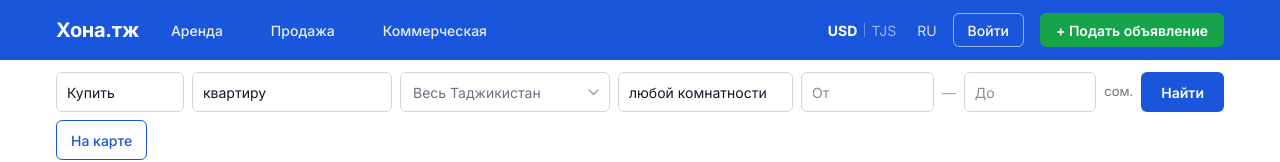
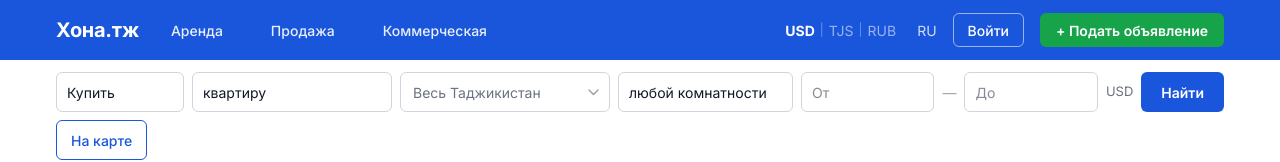
Before and after one commit to Shoinbekov/hona-tj, a Next.js app: page / in a window 1280 px wide. Shown: the top 162 px of the page. Built offline with nearby package versions, Linux system fonts and the light colour scheme.

Commit message:
исправления валюты и фильтров

```diff
--- a/src/app/page.tsx
+++ b/src/app/page.tsx
@@ -6,7 +6,7 @@ import SearchSection from '@/components/SearchFilters';
 import PropertyCard from '@/components/PropertyCard';
 import Footer from '@/components/Footer';
 import { useLanguage } from '@/contexts/LanguageContext';
-import { MOCK_PROPERTIES } from '@/lib/data';
+import { MOCK_PROPERTIES, getPriceInCurrency } from '@/lib/data';
 import { SearchFilters } from '@/types';
 import { Home, ChevronLeft, ChevronRight } from 'lucide-react';
 
@@ -46,7 +46,7 @@ export default function HomePage() {
           if (p.rooms !== +r) return false;
         }
       }
-      const price = currency === 'USD' ? p.priceUSD : p.priceTJS;
+      const price = getPriceInCurrency(p, currency);
       if (filters.minPrice && price < +filters.minPrice) return false;
       if (filters.maxPrice && price > +filters.maxPrice) return false;
       if (filters.hasPhoto && p.images.length === 0) return false;
--- a/src/components/MapView.tsx
+++ b/src/components/MapView.tsx
@@ -5,7 +5,7 @@ import { MapContainer, TileLayer, Marker, Popup } from 'react-leaflet';
 import L from 'leaflet';
 import 'leaflet/dist/leaflet.css';
 import { useLanguage } from '@/contexts/LanguageContext';
-import { MOCK_PROPERTIES, formatPrice } from '@/lib/data';
+import { MOCK_PROPERTIES, formatPrice, getPriceInCurrency } from '@/lib/data';
 import LocationPicker from '@/components/LocationPicker';
 
 const BLUE   = '#1a56db';
@@ -156,7 +156,7 @@ export default function MapView() {
                   )}
                   <div style={{ padding: '10px 12px 12px' }}>
                     <div style={{ fontSize: 17, fontWeight: 700, color: BLUE }}>
-                      {formatPrice(currency === 'USD' ? p.priceUSD : p.priceTJS, currency)}
+                      {formatPrice(getPriceInCurrency(p, currency), currency)}
                     </div>
                     <div style={{ fontSize: 13, color: '#111827', marginTop: 4, lineHeight: 1.35 }}>
                       {p.title.ru}
--- a/src/components/Navbar.tsx
+++ b/src/components/Navbar.tsx
@@ -39,15 +39,16 @@ export default function Navbar() {
         {/* Right */}
         <div style={{ display: 'flex', alignItems: 'center', gap: 16, marginLeft: 'auto' }} className="hidden md:flex">
 
-          {/* USD / TJS */}
+          {/* USD / TJS / RUB */}
           <div style={{ display: 'flex', alignItems: 'center', gap: 0, color: '#fff', fontSize: 14 }}>
-            <button onClick={() => setCurrency('USD')} style={{ background: 'none', border: 'none', color: '#fff', cursor: 'pointer', fontSize: 14, fontWeight: currency === 'USD' ? 700 : 400, opacity: currency === 'USD' ? 1 : 0.55, padding: '2px 5px' }}>
-              USD
-            </button>
-            <span style={{ color: 'rgba(255,255,255,0.35)', fontSize: 12 }}>|</span>
-            <button onClick={() => setCurrency('TJS')} style={{ background: 'none', border: 'none', color: '#fff', cursor: 'pointer', fontSize: 14, fontWeight: currency === 'TJS' ? 700 : 400, opacity: currency === 'TJS' ? 1 : 0.55, padding: '2px 5px' }}>
-              TJS
-            </button>
+            {(['USD', 'TJS', 'RUB'] as const).map((c, i, arr) => (
+              <span key={c} style={{ display: 'flex', alignItems: 'center' }}>
+                {i > 0 && <span style={{ color: 'rgba(255,255,255,0.35)', fontSize: 12 }}>|</span>}
+                <button onClick={() => setCurrency(c)} style={{ background: 'none', border: 'none', color: '#fff', cursor: 'pointer', fontSize: 14, fontWeight: currency === c ? 700 : 400, opacity: currency === c ? 1 : 0.55, padding: '2px 5px' }}>
+                  {c}
+                </button>
+              </span>
+            ))}
           </div>
 
           <span style={{ color: '#fff', fontSize: 14, opacity: 0.8 }}>RU</span>
@@ -81,9 +82,12 @@ export default function Navbar() {
           ))}
           <div style={{ display: 'flex', gap: 10, marginTop: 12 }}>
             <div style={{ display: 'flex', alignItems: 'center', gap: 4, color: '#fff', fontSize: 14, marginRight: 8 }}>
-              <button onClick={() => { setCurrency('USD'); }} style={{ background: 'none', border: 'none', color: '#fff', cursor: 'pointer', fontSize: 14, fontWeight: currency === 'USD' ? 700 : 400 }}>USD</button>
-              <span style={{ opacity: 0.4 }}>|</span>
-              <button onClick={() => { setCurrency('TJS'); }} style={{ background: 'none', border: 'none', color: '#fff', cursor: 'pointer', fontSize: 14, fontWeight: currency === 'TJS' ? 700 : 400 }}>TJS</button>
+              {(['USD', 'TJS', 'RUB'] as const).map((c, i) => (
+                <span key={c} style={{ display: 'flex', alignItems: 'center' }}>
+                  {i > 0 && <span style={{ opacity: 0.4 }}>|</span>}
+                  <button onClick={() => setCurrency(c)} style={{ background: 'none', border: 'none', color: '#fff', cursor: 'pointer', fontSize: 14, fontWeight: currency === c ? 700 : 400, opacity: currency === c ? 1 : 0.6, padding: '0 3px' }}>{c}</button>
+                </span>
+              ))}
             </div>
             <Link href="/add-listing" onClick={() => setOpen(false)}
               style={{ flex: 1, background: GREEN, color: '#fff', borderRadius: 6, padding: '9px 0', fontSize: 14, fontWeight: 600, textDecoration: 'none', display: 'flex', alignItems: 'center', justifyContent: 'center' }}>
--- a/src/components/PropertyCard.tsx
+++ b/src/components/PropertyCard.tsx
@@ -2,7 +2,7 @@
 
 import Link from 'next/link';
 import { useLanguage } from '@/contexts/LanguageContext';
-import { formatPrice } from '@/lib/data';
+import { formatPrice, getPriceInCurrency } from '@/lib/data';
 import { Property } from '@/types';
 import { MapPin, BedDouble, Maximize2, Layers, Phone, MessageCircle } from 'lucide-react';
 
@@ -12,7 +12,7 @@ const GREEN = '#16a34a';
 export default function PropertyCard({ property: p }: { property: Property }) {
   const { currency } = useLanguage();
 
-  const price = currency === 'USD' ? formatPrice(p.priceUSD, 'USD') : formatPrice(p.priceTJS, 'TJS');
+  const price = formatPrice(getPriceInCurrency(p, currency), currency);
   const isRent = p.listingType === 'rent';
 
   const openWA = (e: React.MouseEvent) => {
--- a/src/components/SearchFilters.tsx
+++ b/src/components/SearchFilters.tsx
@@ -1,8 +1,9 @@
 'use client';
 
 import Link from 'next/link';
-import { SearchFilters } from '@/types';
+import { Currency, SearchFilters } from '@/types';
 import LocationPicker from '@/components/LocationPicker';
+import { useLanguage } from '@/contexts/LanguageContext';
 
 const BLUE   = '#1a56db';
 const BORDER = '#d1d5db';
@@ -54,7 +55,17 @@ function needsPeriod(lt: string, sub: string) { return lt === 'rent' && (sub ===
 function needsAreaSqm(sub: string)  { return sub === 'commercial'; }
 function needsAreaSotok(sub: string) { return sub === 'land'; }
 
-function priceUnit(lt: string, sub: string, period: string): string {
+function priceUnit(lt: string, sub: string, period: string, currency: Currency): string {
+  if (currency === 'USD') {
+    if (lt === 'rent' && period === 'daily') return 'USD/сут.';
+    if (sub === 'room' || sub === 'industrial') return 'USD/мес.';
+    return 'USD';
+  }
+  if (currency === 'RUB') {
+    if (lt === 'rent' && period === 'daily') return 'руб./сут.';
+    if (sub === 'room' || sub === 'industrial') return 'руб./мес.';
+    return 'руб.';
+  }
   if (lt === 'rent' && period === 'daily') return 'сом/сут.';
   if (sub === 'room' || sub === 'industrial') return 'сом/мес.';
   return 'сом.';
@@ -69,6 +80,7 @@ interface Props {
 }
 
 export default function SmartFilter({ filters: f, onChange, resultCount }: Props) {
+  const { currency } = useLanguage();
   const up = (patch: Partial<SearchFilters>) => onChange({ ...f, ...patch });
 
   const lt  = f.listingType;
@@ -79,7 +91,7 @@ export default function SmartFilter({ filters: f, onChange, resultCount }: Props
   const showRooms  = needsRooms(sub);
   const showSqm    = needsAreaSqm(sub);
   const showSotok  = needsAreaSotok(sub);
-  const unit       = priceUnit(lt, sub, f.rentPeriod);
+  const unit       = priceUnit(lt, sub, f.rentPeriod, currency);
 
   function onDealChange(val: string) {
     const subs = val === 'rent' ? RENT_TYPES : SALE_TYPES;
@@ -182,12 +194,18 @@ export default function SmartFilter({ filters: f, onChange, resultCount }: Props
             )}
 
             {/* Цена */}
-            <input type="number" placeholder="От" value={f.minPrice}
-              onChange={e => up({ minPrice: e.target.value })}
+            <input type="number" placeholder="От" value={f.minPrice} min="0"
+              onChange={e => {
+                const n = parseFloat(e.target.value);
+                up({ minPrice: !isNaN(n) && n < 0 ? '0' : e.target.value });
+              }}
               style={{ ...CTRL, minWidth: 88, flex: '1 1 88px' }} />
             <span style={{ fontSize: 14, color: '#9ca3af', flexShrink: 0 }}>—</span>
-            <input type="number" placeholder="До" value={f.maxPrice}
-              onChange={e => up({ maxPrice: e.target.value })}
+            <input type="number" placeholder="До" value={f.maxPrice} min="0"
+              onChange={e => {
+                const n = parseFloat(e.target.value);
+                up({ maxPrice: !isNaN(n) && n < 0 ? '0' : e.target.value });
+              }}
               style={{ ...CTRL, minWidth: 88, flex: '1 1 88px' }} />
             <span style={{ fontSize: 13, color: '#6b7280', whiteSpace: 'nowrap', flexShrink: 0 }}>{unit}</span>
 
--- a/src/lib/data.ts
+++ b/src/lib/data.ts
@@ -1,10 +1,19 @@
-import { Property } from '@/types';
+import { Currency, Property } from '@/types';
 
-export const DISTRICTS = ['Сино', 'Фирдавси', 'Исмоили Сомони', 'Шохмансур', 'Хомадони'];
-export const USD_TO_TJS = 10.9;
+export const DISTRICTS   = ['Сино', 'Фирдавси', 'Исмоили Сомони', 'Шохмансур', 'Хомадони'];
+export const USD_TO_TJS  = 10.9;
+export const USD_TO_RUB  = 90;
+export const TJS_TO_RUB  = 8.5;
 
-export function formatPrice(amount: number, currency: 'USD' | 'TJS'): string {
+export function getPriceInCurrency(p: { priceUSD: number; priceTJS: number }, currency: Currency): number {
+  if (currency === 'USD') return p.priceUSD;
+  if (currency === 'TJS') return p.priceTJS;
+  return Math.round(p.priceUSD * USD_TO_RUB);
+}
+
+export function formatPrice(amount: number, currency: Currency): string {
   if (currency === 'USD') return `$${amount.toLocaleString('ru-RU')}`;
+  if (currency === 'RUB') return `${amount.toLocaleString('ru-RU')} руб.`;
   return `${amount.toLocaleString('ru-RU')} сом.`;
 }
 
--- a/src/types/index.ts
+++ b/src/types/index.ts
@@ -1,5 +1,5 @@
 export type Locale = 'tj' | 'ru' | 'en';
-export type Currency = 'USD' | 'TJS';
+export type Currency = 'USD' | 'TJS' | 'RUB';
 export type ListingType = 'sale' | 'rent';
 export type PropertyType = 'apartment' | 'house' | 'commercial' | 'land' | 'garage' | 'room' | 'business' | 'industrial';
 
```
